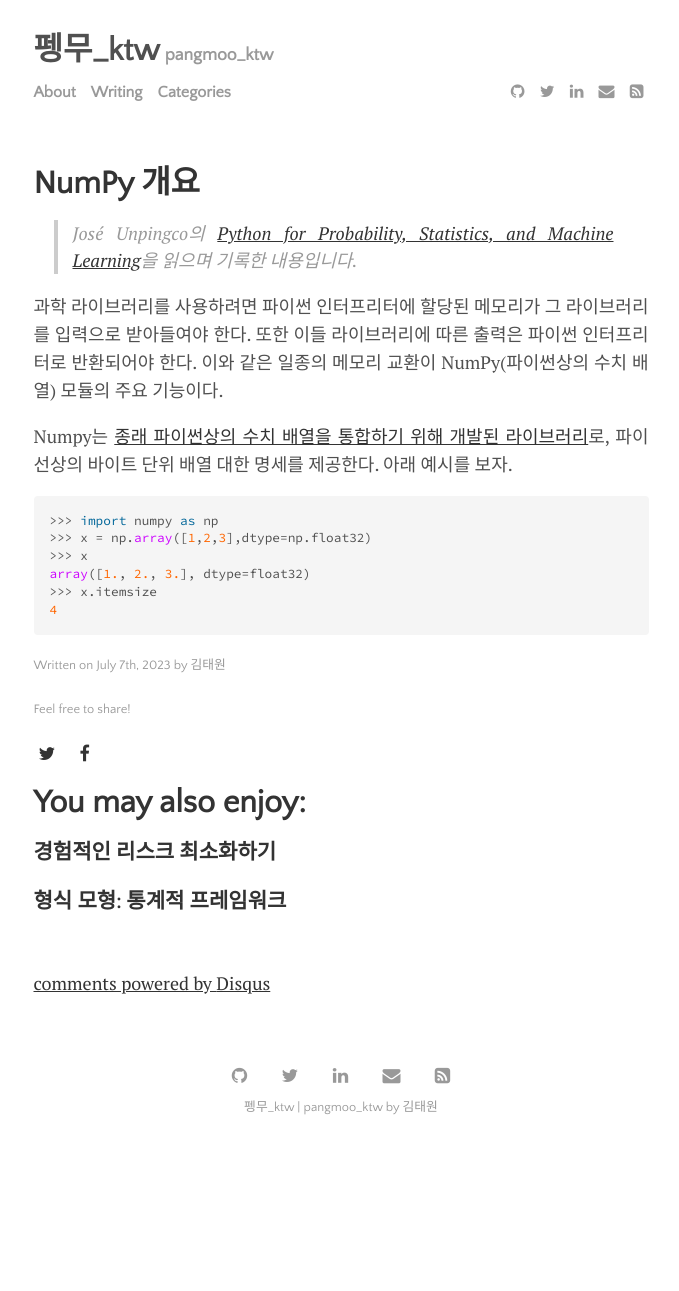
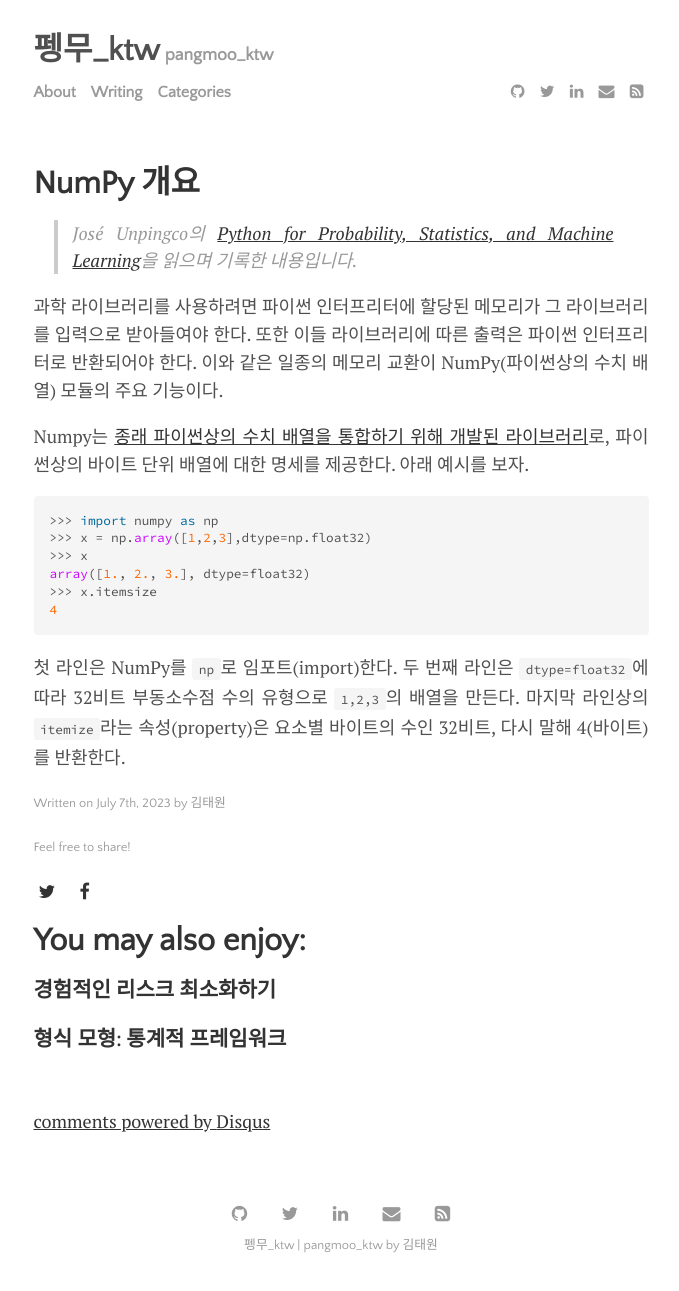
Before and after one commit to pangmoo-KTW/pangmoo-KTW, a Jekyll site: the page built from _posts/2023-07-07-ppml001.md, in a window 1280 px wide. Shown: the whole page, without its empty margins (299-978 px from the left). Built offline with Jekyll 4.4.1, drawn with Linux system fonts in a browser that asks for light colours; comment, search, counter and statistics services are not loaded; before the commit the page ends 1153 px from its top, so only the background shows below that.

Commit message:
20230707_02

````diff
--- a/_posts/2023-07-07-ppml001.md
+++ b/_posts/2023-07-07-ppml001.md
@@ -12,7 +12,7 @@ tags: [MachineLearning]
 또한 이들 라이브러리에 따른 출력은 파이썬 인터프리터로 반환되어야 한다.
 이와 같은 일종의 메모리 교환이 NumPy(파이썬상의 수치 배열) 모듈의 주요 기능이다.
 
-Numpy는 [종래 파이썬상의 수치 배열을 통합하기 위해 개발된 라이브러리](https://numpy.org/history/){:target="_blank"}로, 파이선상의 바이트 단위 배열 대한 명세를 제공한다.
+Numpy는 [종래 파이썬상의 수치 배열을 통합하기 위해 개발된 라이브러리](https://numpy.org/history/){:target="_blank"}로, 파이썬상의 바이트 단위 배열에 대한 명세를 제공한다.
 아래 예시를 보자.
 
 ```python
@@ -23,3 +23,7 @@ array([1., 2., 3.], dtype=float32)
 >>> x.itemsize
 4
 ```
+
+첫 라인은 NumPy를 `np`로 임포트(import)한다.
+두 번째 라인은 `dtype=float32`에 따라 32비트 부동소수점 수의 유형으로 `1,2,3`의 배열을 만든다.
+마지막 라인상의 `itemize`라는 속성(property)은 요소별 바이트의 수인 32비트, 다시 말해 4(바이트)를 반환한다.
````
